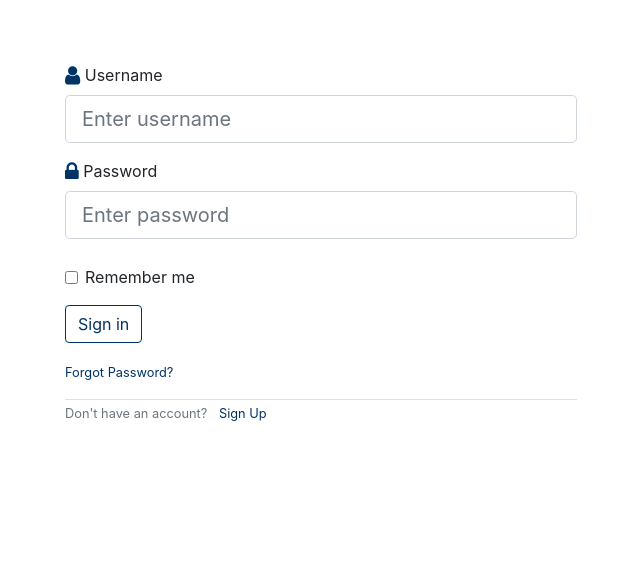
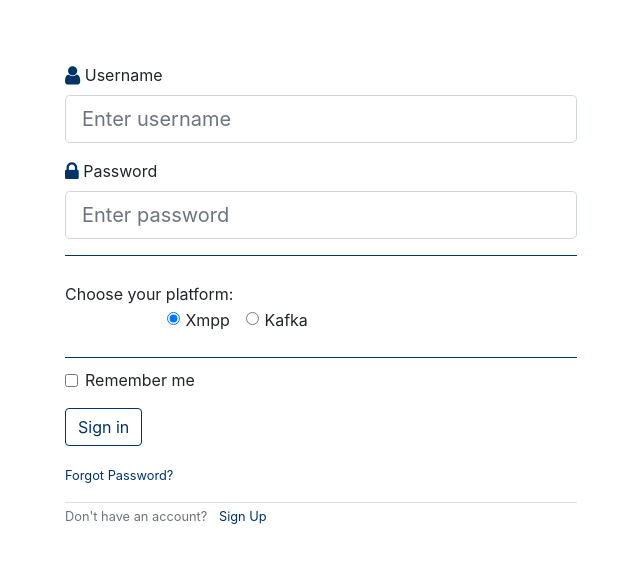
Before and after one commit to inf17101/FlaskXmppPyChat, a Flask app: page /login in a window 1280 px wide. Shown: the part 129-692 px from the top of the page, without its empty margins (319-959 px from the left). Run offline with Flask 2, Linux system fonts and the light colour scheme; parts of the project's set-up code (start-up, migrations or seed data) failed here and were passed over; some libraries are stand-ins or nearby versions.

Commit message:
Change form_data from login to server. Add the possibility to change the chat platform

```diff
--- a/xmppchat/static/js/loginjs.js
+++ b/xmppchat/static/js/loginjs.js
@@ -3,14 +3,22 @@ $('#login-form-button').click(function(event){
     var form = $('#login-form');
     var url = form.prop('action');
     var type = form.prop('method');
+    if (document.getElementById("formXmpp").checked) {
+        radio = "xmpp"
+    } else {
+        radio = "kafka"
+    }
     var form_data = {
         username: document.getElementById("username").value,
         password: document.getElementById("password").value,
-        remember: document.getElementById("formRememberCheck").checked
+        remember: document.getElementById("formRememberCheck").checked,
+        requested_platform: radio
     }
 
     if (checkformIsFilled(form_data))
     {
+        $("#loaderContentbox").attr("style", "display:flex;");
+        $("#formularContent").attr("style", "display:none;");
         modular_ajax(url, type, form_data);
     }
 });
@@ -66,6 +74,8 @@ function modular_ajax(url, type, formData) {
             location.href = "/gochat"
         },
         error: function(data) {//console.log("error. see details below.");
+            $("#loaderContentbox").attr("style", "display:none!important;");
+            $("#formularContent").attr("style", "display:;");
             data = data.responseJSON
             printMessageWithCategory("Upps!", data.feedback, data.category);
         },
--- a/xmppchat/templates/login.html
+++ b/xmppchat/templates/login.html
@@ -42,10 +42,46 @@
             font-size: 14px;
         }
     }
+
+    .loader {
+        border: 16px solid #f3f3f3;
+        border-radius: 50%;
+        border-top: 16px solid #3498db;
+        width: 120px;
+        height: 120px;
+        -webkit-animation: spin 2s linear infinite; /* Safari */
+        animation: spin 2s linear infinite;
+    }
+
+  @keyframes spin {
+        0% { transform: rotate(0deg); }
+        100% { transform: rotate(360deg); }
+    }
+
+
+    .platformBox {
+        border-color: #003366!important;
+        border-top: 1px solid;
+        border-bottom: 1px solid;
+        padding: 5% 0% 5% 0%;
+    }
+
+    #platformtxt {
+        margin-bottom: 0%!important;
+    }
+
+    #FirstRadiobuttonBox{
+        padding-left: 20%!important;
+    }
 </style>
 
 <div class="d-flex justify-content-center">
-<div class="content-section pt-5 pl-5">
+<!-- TEST -->
+<div id="loaderContentbox" class="d-flex justify-content-center" style="display: none!important;">
+    <div class="loader"></div>
+</div>
+<!-- TEST ENDE -->
+<div id="formularContent" class="content-section pt-5 pl-5">
     <div id="form-response" class="mb-3"></div>
     <form method="POST" action="/login" id="login-form">
         <meta name="csrf-token" content="{{ csrf_token() }}">
@@ -66,7 +102,23 @@
                 <span></span>
             </div>
             </div>
-
+          <div class="platformBox">
+              <p id ="platformtxt">
+                  Choose your platform:
+              </p>
+            <div class="form-check form-check-inline" id="FirstRadiobuttonBox">
+                <input class="form-check-input" type="radio" name="exampleRadios" id="formXmpp" value="option1" checked>
+                <label class="form-check-label" for="formXmpp">
+                  Xmpp
+                </label>
+            </div>
+            <div class="form-check form-check-inline">
+            <input class="form-check-input" type="radio" name="exampleRadios" id="formKafka" value="option2">
+            <label class="form-check-label" for="formKafka">
+                Kafka
+                </label>
+            </div>
+          </div>
             <div class="form-check pt-2">
                 <input type="checkbox" class="form-check-input mt-2" id="formRememberCheck">
                 <label class="form-check-label" for="formRememberCheck">Remember me</label>
@@ -90,5 +142,7 @@
 {%endblock%}
 
 {%block scripts%}
+
 <script src="{{ url_for('static',filename='js/loginjs.js') }}"></script>
+
 {% endblock %}
```
Lines whose indentation alone changed are shown as unchanged.
